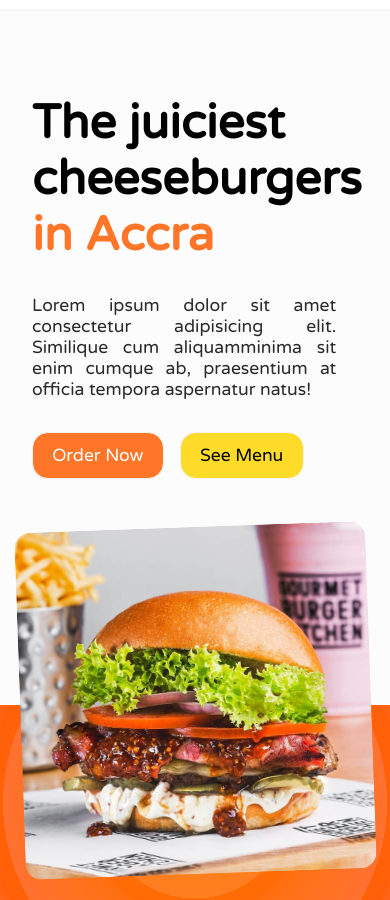
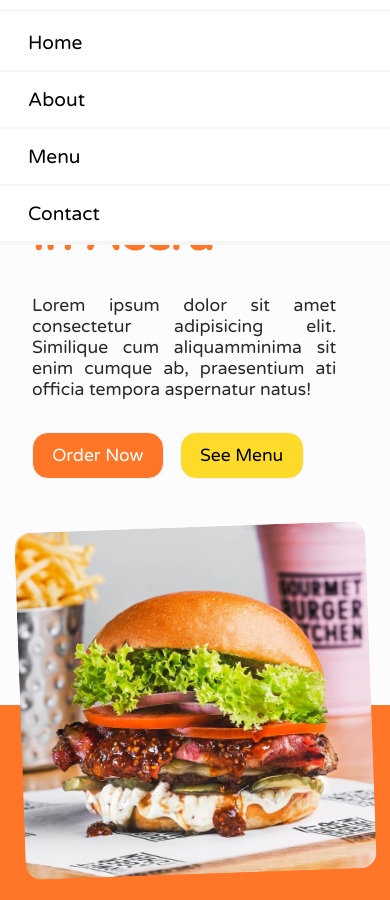
Before and after one commit to Kwadwo-Firempong-Boakye/Restaurant-DOM, a website built with webpack: page dist/index.html in a window 390 px wide. Both pictures are taken after a click on the icon 338 px from the left and 48 px from the top of the page. Shown: the part 81-981 px from the top of the page. Built offline with nearby package versions, Linux system fonts and the light colour scheme.

Commit message:
Fix hamburger first click rejection

```diff
--- a/src/create-hero.js
+++ b/src/create-hero.js
@@ -38,7 +38,7 @@ const createHero = () => {
 	//Build HeroText Area
 	heroHeading.innerHTML = "The juiciest cheeseburgers <span>in Accra</span>";
 	heroSubtext.innerText =
-		"Lorem ipsum dolor sit amet consectetur adipisicing elit. Similique cum aliquamminima sit enim cumque ab, praesentium at officia tempora aspernatur natus!";
+		"Lorem ipsum dolor sit amet consectetur adipisicing elit. Similique cum aliquamminima sit enim cumque ab, praesentium ati officia tempora aspernatur natus!";
 	orderNowButton.innerText = "Order Now";
 	seeMenuButton.innerText = "See Menu";
 
--- a/src/create-nav.js
+++ b/src/create-nav.js
@@ -63,6 +63,7 @@ const createNav = () => {
 
 	// Build Mobile Menu
 	newMenu.append(newHomeMenu, newAboutMenu, newMenuMenu, newContactMenu);
+	newMenu.style.top = "-500px";
 	newHomeMenu.innerText = "Home";
 	newHomeMenu.setAttribute("id", "mobile-home-link");
 	newAboutMenu.innerText = "About";
@@ -81,16 +82,18 @@ const createNav = () => {
 	});
 
 	const toggleMobileMenu = (e) => {
-		if (newMenu.style.top == "-500px") {
-			newMenu.style.top = "96px";
+		let hamburger = document.querySelector(".new-menu");
+		if (hamburger.style.top == "-500px") {
+			hamburger.style.top = "96px";
 		} else {
-			newMenu.style.top = "-500px";
+			hamburger.style.top = "-500px";
 		}
 	};
 
 	const hideMobileMenu = () => {
-		if (newMenu.style.top != "-500px") {
-			newMenu.style.top = "-500px";
+		let hamburger = document.querySelector(".new-menu");
+		if (hamburger.style.top != "-500px") {
+			hamburger.style.top = "-500px";
 		}
 	};
 
--- a/src/index.css
+++ b/src/index.css
@@ -151,8 +151,8 @@ main {
 	left: 60vw;
 	right: 0;
 	z-index: 1;
-	background: #ffa26c;
-	opacity: 1;
+	background: #ff7629;
+	/* opacity: 1;
 	background-image: radial-gradient(circle at center center, #ffdb29, #ffac7c),
 		repeating-radial-gradient(
 			circle at center center,
@@ -162,7 +162,7 @@ main {
 			transparent 96px,
 			transparent 64px
 		);
-	background-blend-mode: multiply;
+	background-blend-mode: multiply; */
 }
 
 .hero-area {
```
